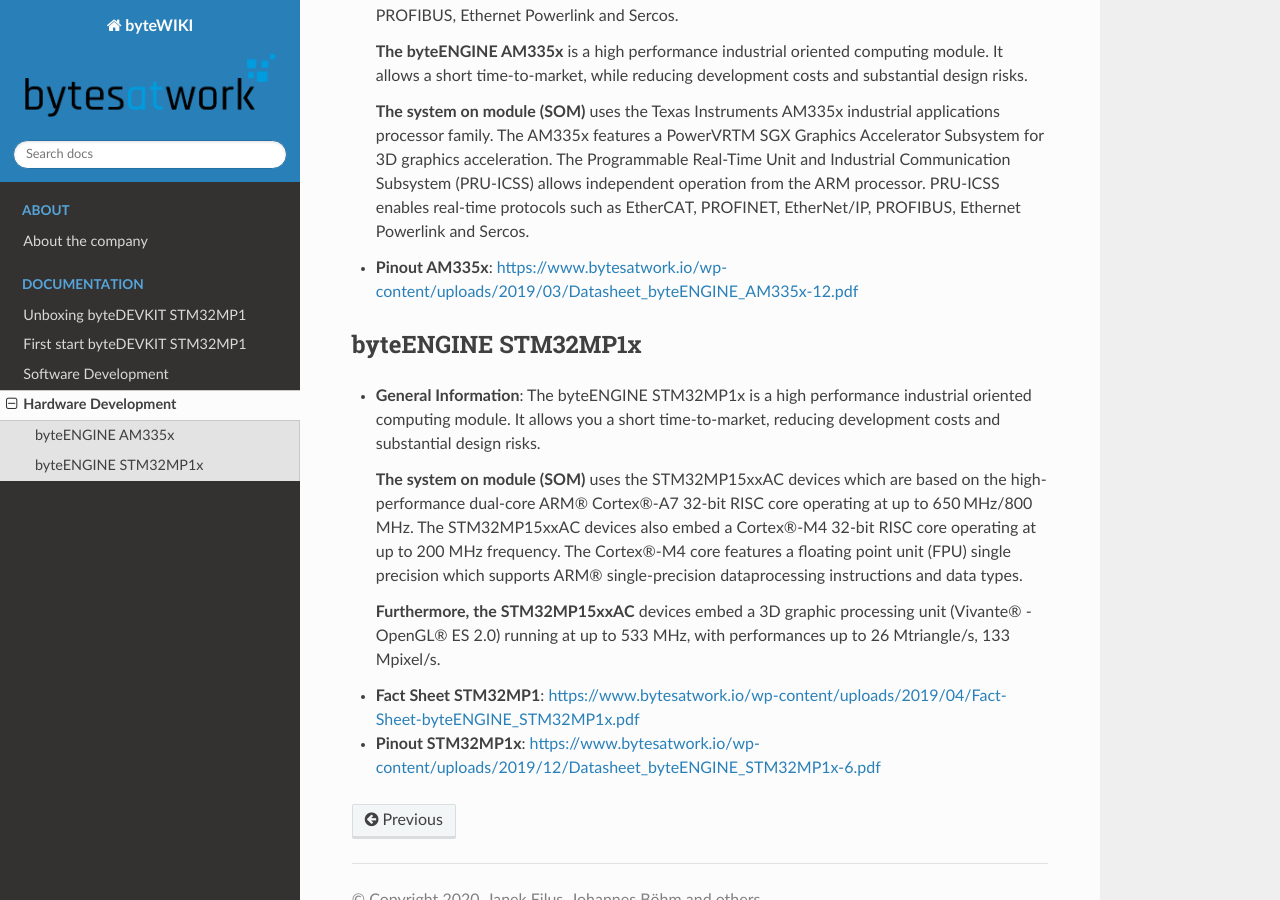
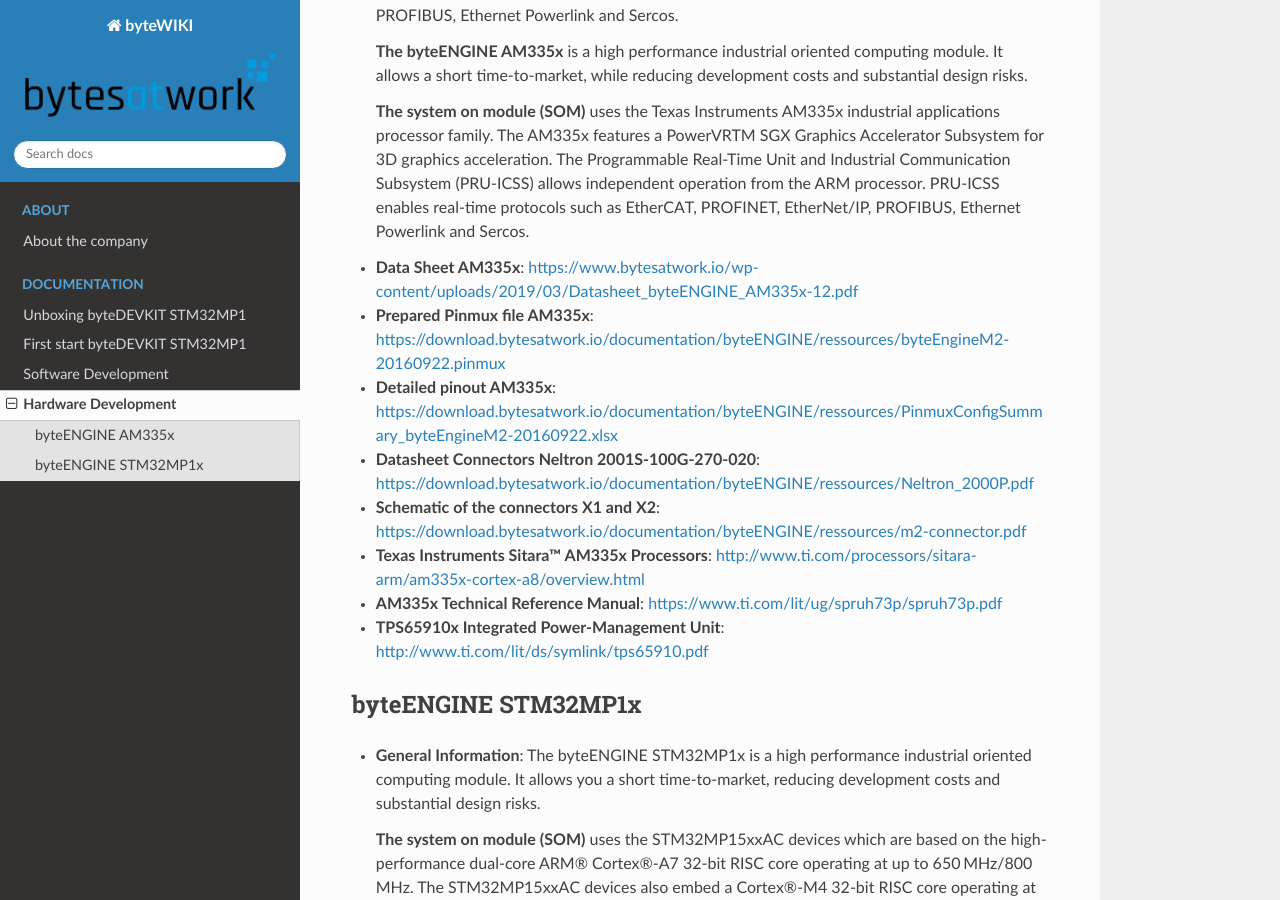
Before and after one commit to jfilus/byteWIKI, a Sphinx documentation site: the page built from docs/source/hardwaredevelopment.rst, in a window 1280 px wide and 900 px high, scrolled down 476 px. Built offline with Sphinx 7.4.7 and the Read the Docs theme 2.0.0, drawn with Linux system fonts in a browser that asks for light colours.

Commit message:
Update hardwaredevelopment.rst

```diff
--- a/docs/source/hardwaredevelopment.rst
+++ b/docs/source/hardwaredevelopment.rst
@@ -33,8 +33,14 @@
    Sercos.
 
 
--  **Pinout AM335x**: https://www.bytesatwork.io/wp-content/uploads/2019/03/Datasheet_byteENGINE_AM335x-12.pdf
-
+-  **Data Sheet AM335x**: https://www.bytesatwork.io/wp-content/uploads/2019/03/Datasheet_byteENGINE_AM335x-12.pdf
+-  **Prepared Pinmux file AM335x**: https://download.bytesatwork.io/documentation/byteENGINE/ressources/byteEngineM2-20160922.pinmux
+-  **Detailed pinout AM335x**: https://download.bytesatwork.io/documentation/byteENGINE/ressources/PinmuxConfigSummary_byteEngineM2-20160922.xlsx
+-  **Datasheet Connectors Neltron 2001S-100G-270-020**: https://download.bytesatwork.io/documentation/byteENGINE/ressources/Neltron_2000P.pdf
+-  **Schematic of the connectors X1 and X2**: https://download.bytesatwork.io/documentation/byteENGINE/ressources/m2-connector.pdf
+-  **Texas Instruments Sitara™ AM335x Processors**: http://www.ti.com/processors/sitara-arm/am335x-cortex-a8/overview.html
+-  **AM335x Technical Reference Manual**: https://www.ti.com/lit/ug/spruh73p/spruh73p.pdf
+-  **TPS65910x Integrated Power-Management Unit**: http://www.ti.com/lit/ds/symlink/tps65910.pdf
 
 
 
```
